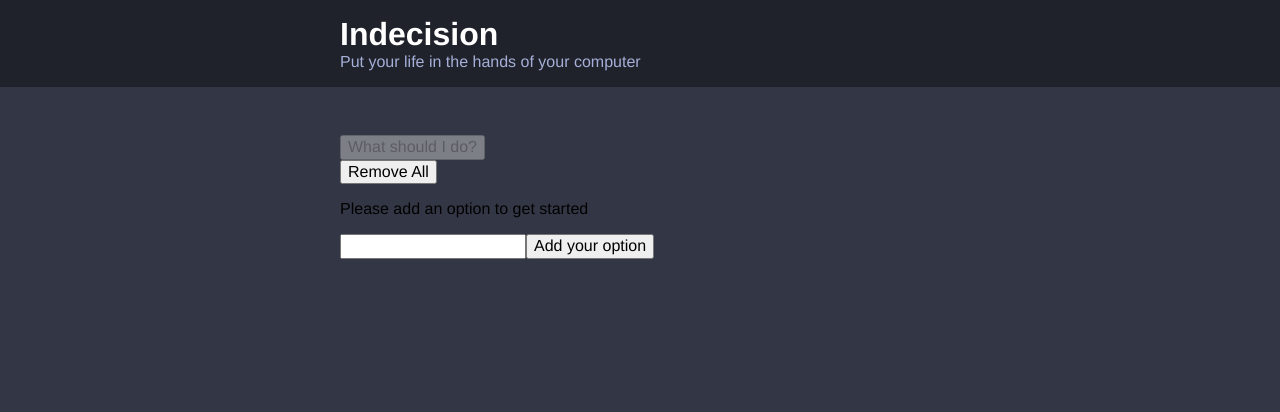
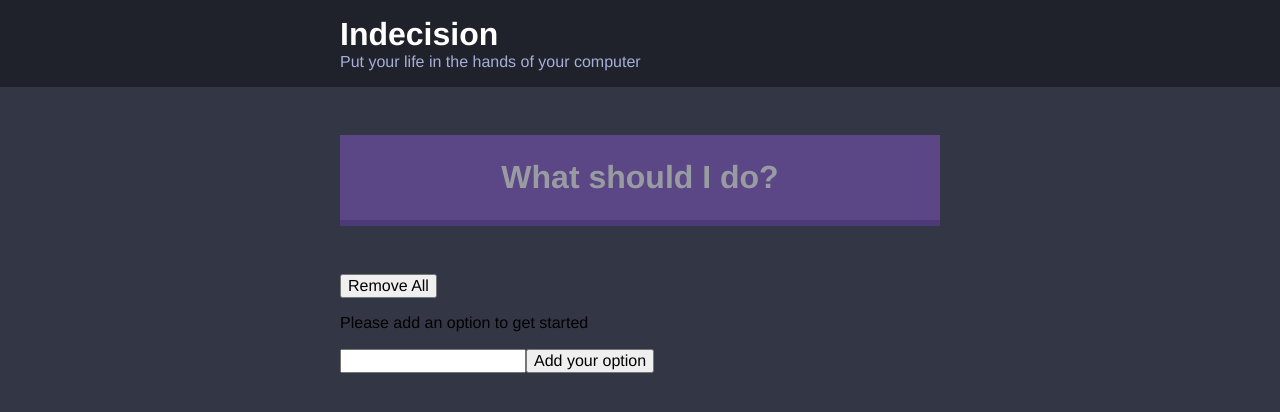
Before and after one commit to funduleadiana/Indecision-app, a React app: page / in a window 1280 px wide. Shown: the top 412 px of the page. Built offline with nearby package versions, Linux system fonts and the light colour scheme.

Commit message:
styling main button

```diff
--- a/src/components/Action.js
+++ b/src/components/Action.js
@@ -2,7 +2,7 @@ import React from 'react';
 
 const Action = (props) => (
         <div>
-            <button
+            <button className="big-button"
             onClick={props.handleActions}
             disabled={!props.hasOptions}>
             What should I do?
--- a/src/styles/base/_base.scss
+++ b/src/styles/base/_base.scss
@@ -8,3 +8,11 @@ body{
     font-family:  Helvetica, Arial, sans-serif;
     font-size: $m-size;
 }
+
+button{
+    cursor: pointer;
+}
+
+button:disabled{
+    cursor: default;
+}
--- a/src/styles/base/_settings.scss
+++ b/src/styles/base/_settings.scss
@@ -2,6 +2,7 @@
 $off-black: #20222b;
 $off-white: #a5afd7;
 $dark-blue: #333745;
+$purple: #8357c5;
 
 //Spacing
 $m-size: 1.6rem;
--- /dev/null
+++ b/src/styles/components/_button.scss
@@ -0,0 +1,16 @@
+.big-button{
+    background: $purple;
+    border: none;
+    border-bottom: .6rem solid darken($purple, 10);
+    color: white;
+    font-weight: bold;
+    font-size: $l-size;
+    margin-bottom: $xl-size;
+    padding: 2.4rem;
+    width: 100%;
+}
+
+.big-button:disabled{
+    opacity: .5;
+
+}
--- a/src/styles/styles.scss
+++ b/src/styles/styles.scss
@@ -1,4 +1,5 @@
 @import './base/settings';
 @import './base/base';
+@import './components/button';
 @import './components/container';
 @import './components/header';
```
